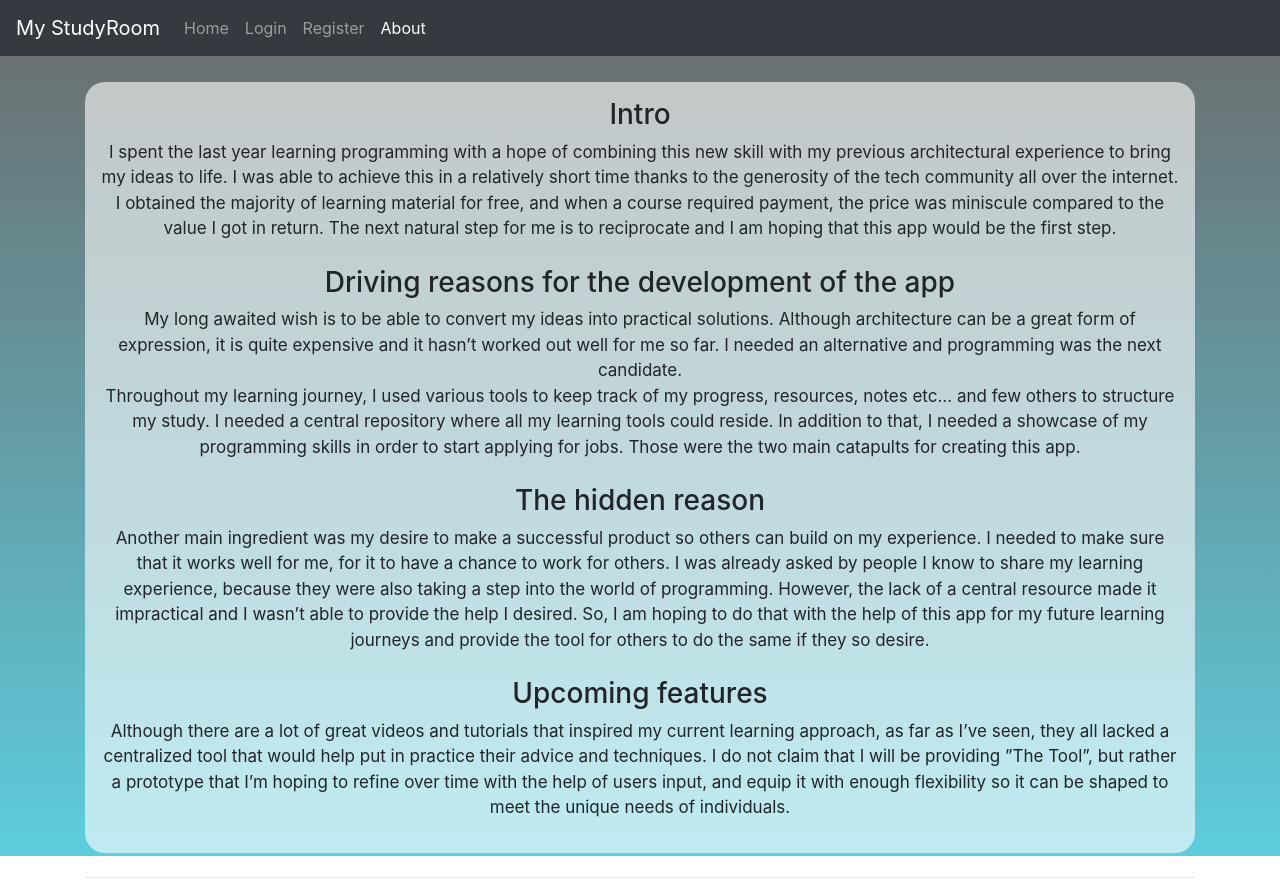
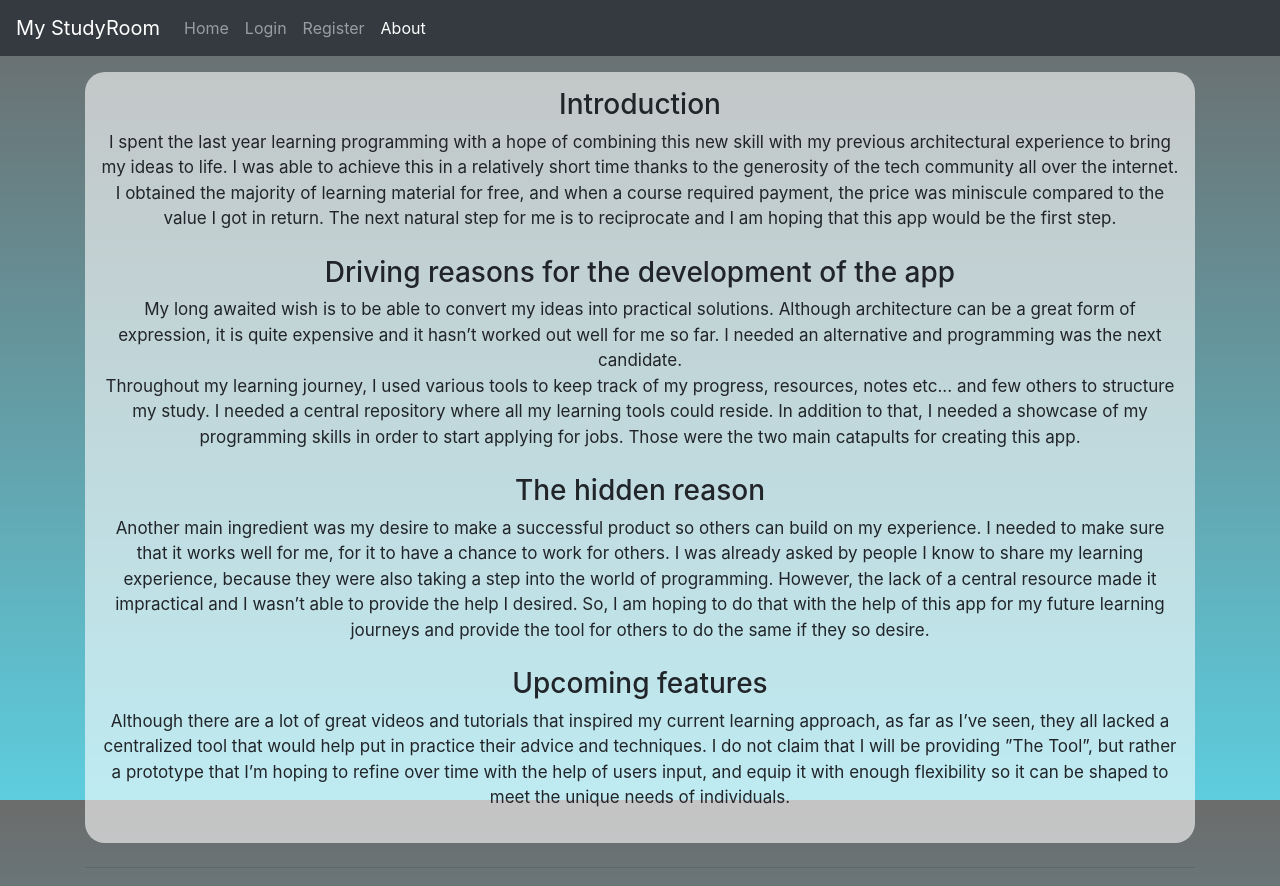
Before and after one commit to AladinJmila/my-studyroom-frontend, a React (Create React App) app: page /about in a window 1280 px wide. Shown: the top 886 px of the page. Built offline with nearby package versions, Linux system fonts and the light colour scheme; a web font is replaced by a local one.

Commit message:
Fixed About/ Attempt to fix register

```diff
--- a/src/App.css
+++ b/src/App.css
@@ -1,6 +1,6 @@
 body {
-  /* padding: 0 10px; */
   background-image: linear-gradient(#6b6b6b, #5dcdde);
+  background-attachment: fixed;
   background-repeat: no-repeat;
   background-size: cover;
   height: 100%;
--- a/src/common/HeaderCard.jsx
+++ b/src/common/HeaderCard.jsx
@@ -2,7 +2,8 @@ import { backgroundOpacity } from './../services/stylesService'
 
 const HeaderCard = ({ user, count, outOfCount, item, onClick, showForm }) => {
   return (
-    <div style={backgroundOpacity} className='card mb-3 sticky-top'>
+    // sticky-top
+    <div style={backgroundOpacity} className='card mb-3'>
       <div className='card-body'>
         <h6 className='float-left'>
           Showing {count}
--- a/src/components/About.jsx
+++ b/src/components/About.jsx
@@ -3,9 +3,9 @@ import image from '../static/images/AlaeddineJmila.jpg'
 
 const About = () => {
   return (
-    <div className='container full-height center'>
+    <div className='container full-height text-center'>
       <div style={aboutStyles} className='mt-3 mb-4 p-3'>
-        <h3>Intro</h3>
+        <h3>Introduction</h3>
         <p>
           I spent the last year learning programming with a hope of combining
           this new skill with my previous architectural experience to bring my
@@ -53,7 +53,7 @@ const About = () => {
         </p>
       </div>
       <hr />
-      <footer className='center'>
+      <footer className='text-center'>
         <h5>
           Created by: <b>Alaeddine Jmila</b>
         </h5>
--- a/src/components/RegisterForm.jsx
+++ b/src/components/RegisterForm.jsx
@@ -20,6 +20,7 @@ class RegisterForm extends Form {
       const response = await register(this.state.data)
       loginWithJwt(response.headers['x-auth-token'])
       window.location('/')
+      this.props.history.push('/')
     } catch (error) {
       if (error.response && error.response.status === 400) {
         const errors = { ...this.state.errors }
--- a/src/shell-app/components/DataColumn.jsx
+++ b/src/shell-app/components/DataColumn.jsx
@@ -25,7 +25,7 @@ const DataColumn = ({ name, data, color, icon, show, count, setShow }) => {
       />
       {show && (
         <div style={containerStyles} className='y-scroll'>
-          <h2>{name}</h2>
+          <h2 className='sticky-top'>{name}</h2>
           {data}
         </div>
       )}
--- a/src/tasks-app/components/Tasks.jsx
+++ b/src/tasks-app/components/Tasks.jsx
@@ -35,9 +35,14 @@ const Tasks = () => {
     dispatch(deleteTask(task._id))
   }
 
+  const scrollTop = () => {
+    window.scrollTo({ top: 0, behavior: 'smooth' })
+  }
+
   const handleTaskSelect = task => {
     dispatch(setSelectedTask(task))
     handleShowForm()
+    scrollTop()
   }
 
   const onSort = sortTarget => {
```
